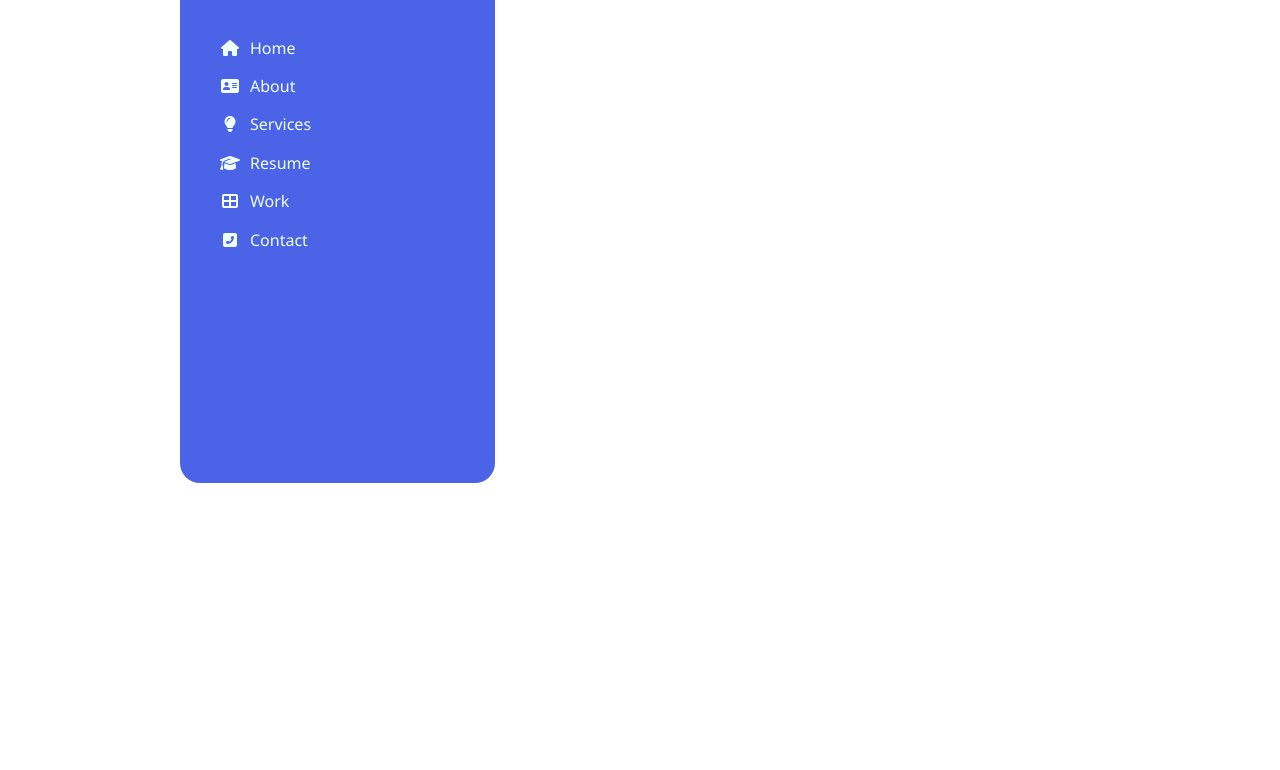
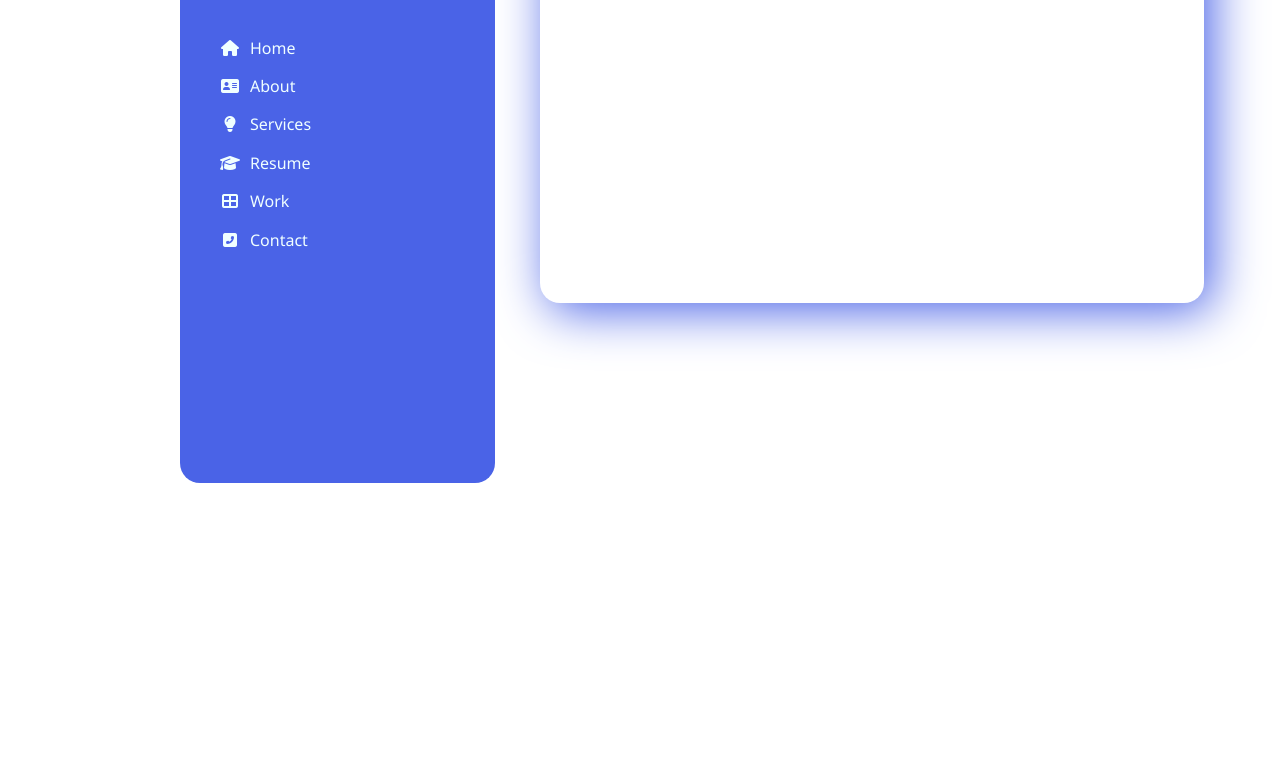
Before and after one commit to thanhnhut02jan/about-me, a plain HTML site: page index.html in a window 1280 px wide. Shown: the part 273-1043 px from the top of the page. Before the commit the page ends 800 px from the top, so only its background shows below. Drawn offline with nearby package versions, Linux system fonts and the light colour scheme.

Commit message:
add body

```diff
--- a/assets/css/main.css
+++ b/assets/css/main.css
@@ -4,7 +4,9 @@ html {
 
 .warper {
     display: flex;
-    background-color: cornsilk;
+    background-color: #fff  ;
+    width: 100%;
+    height: 100vh;
 }
 
 .header {
@@ -14,7 +16,7 @@ html {
     background-color: #4a63e7;
     border-radius: 20px;
     position: fixed;
-    color: azure;
+    color: aliceblue;
 }
 
 .info-avatar {
@@ -45,19 +47,38 @@ html {
     padding: 10px;
     cursor: pointer;
     border-radius: 10px;
-    transition: 0.5s;
+    transition: 0.1s;
 }
 
 .item-link {
     color: azure;
     text-decoration: none;
     transition: 0.5s;
+    width: 100%;
 }
 
 .list-item:hover .item-link{
-    color: blue;
+    color: #4a63e7;
 }
 
 .list-item:hover {
     background-color: #eee;
 }
+
+.body {
+    margin-left: 520px;
+    margin-top: 56px;
+    margin-right: 56px;
+    padding: 20px;
+    width: 100%;
+    height: 200%;
+    background-color: #fff;
+}
+
+.body-home {
+    width: 100%;
+    background-color: #fff;
+    box-shadow: 8px 8px 50px #4a63e7;
+    height: 500px;
+    border-radius: 20px;
+}
--- a/index.html
+++ b/index.html
@@ -50,6 +50,10 @@
                 </ul>
             </div>
         </header>
+        <div class="body">
+            <div id="home" class="body-home">
+            </div>
+        </div>
     </div>
 </body>
 </html>
```
